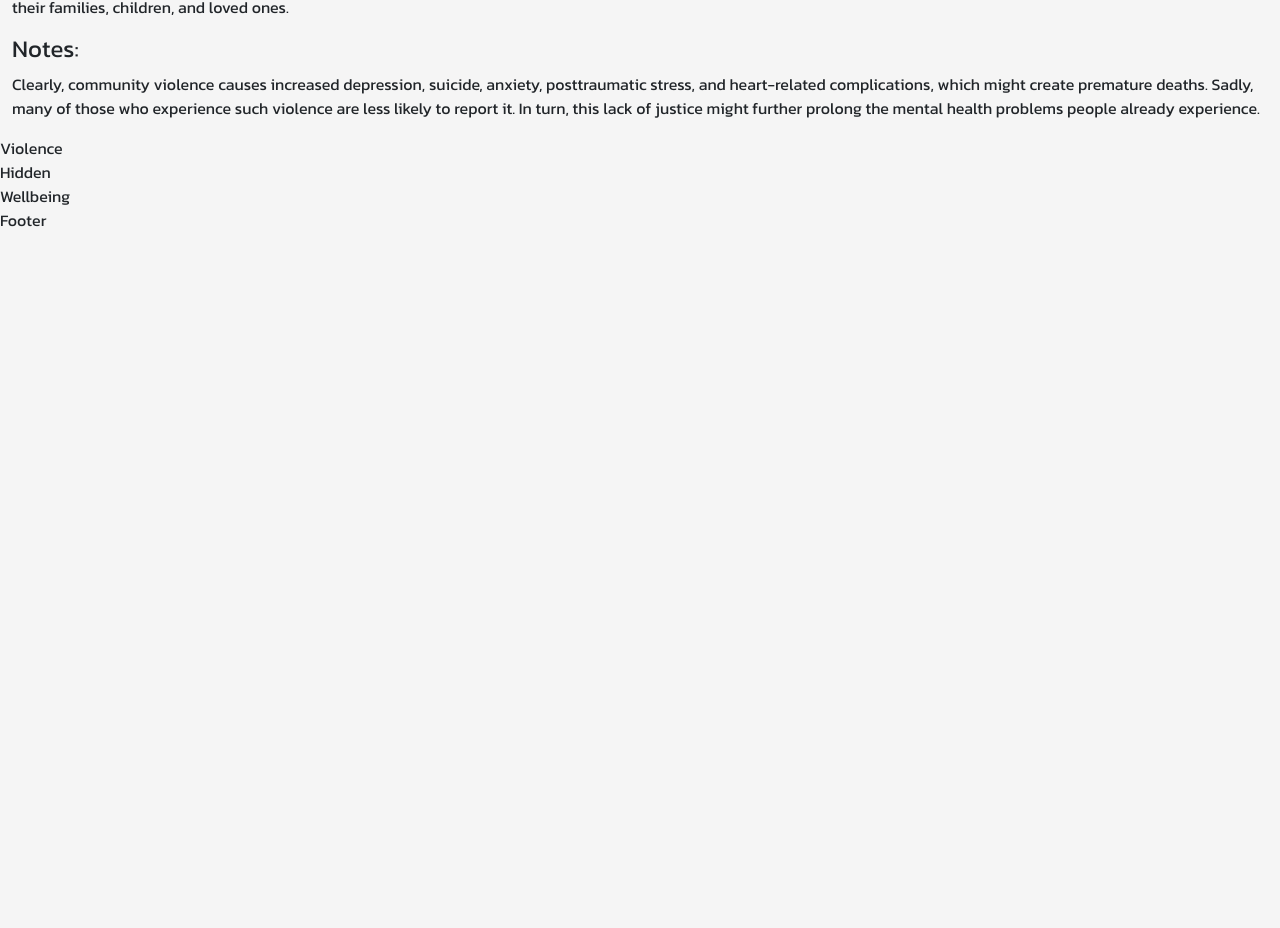
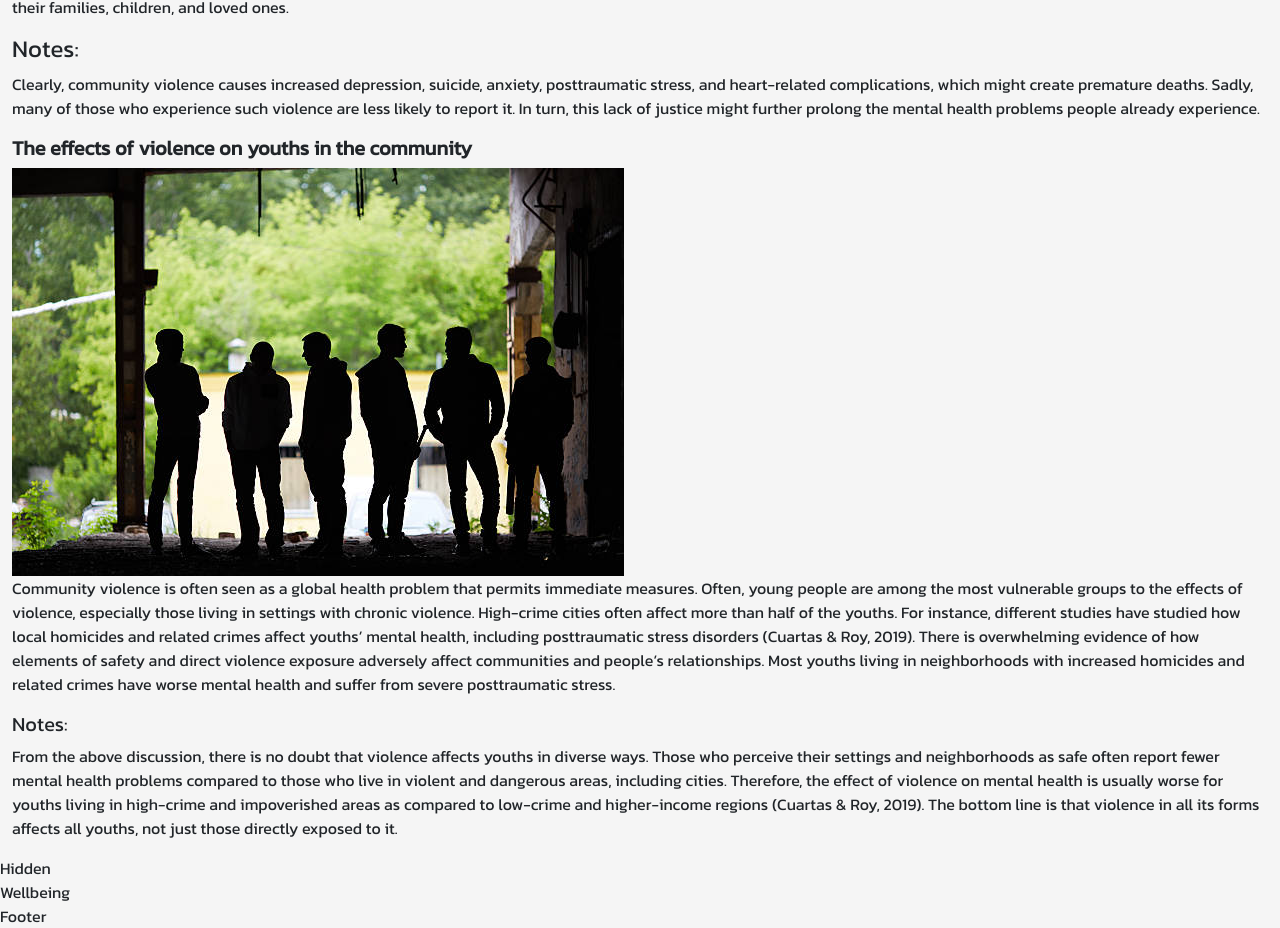
Before and after one commit to Roche001/campaign-website, a React (Create React App) app: page / in a window 1280 px wide. Shown: the part 1040-1968 px from the top of the page. Before the commit the page ends 1272 px from the top, so only its background shows below. Built offline with nearby package versions, Linux system fonts and the light colour scheme; a web font is replaced by a local one.

Commit message:
update changes

```diff
--- a/src/components/violence/Violence.css
+++ b/src/components/violence/Violence.css
@@ -0,0 +1,3 @@
+.violence-head h5 {
+  font-weight: 700;
+}
--- a/src/components/violence/Violence.jsx
+++ b/src/components/violence/Violence.jsx
@@ -1,7 +1,48 @@
 import React from "react";
 import "./Violence.css";
 const Violence = () => {
-  return <div>Violence</div>;
+  return (
+    <div id="Violence" className="container-fluid">
+      <div className="violence-head">
+        <h5>The effects of violence on youths in the community</h5>
+      </div>
+      <div className="violence-text">
+        <img
+          className="img-responsive"
+          src="./assets/youth.jpg"
+          alt="Violence "
+        />
+        <p>
+          Community violence is often seen as a global health problem that
+          permits immediate measures. Often, young people are among the most
+          vulnerable groups to the effects of violence, especially those living
+          in settings with chronic violence. High-crime cities often affect more
+          than half of the youths. For instance, different studies have studied
+          how local homicides and related crimes affect youths’ mental health,
+          including posttraumatic stress disorders (Cuartas & Roy, 2019). There
+          is overwhelming evidence of how elements of safety and direct violence
+          exposure adversely affect communities and people’s relationships. Most
+          youths living in neighborhoods with increased homicides and related
+          crimes have worse mental health and suffer from severe posttraumatic
+          stress.{" "}
+        </p>
+      </div>
+      <div className="notes-2">
+        <h5>Notes:</h5>
+        <p>
+          From the above discussion, there is no doubt that violence affects
+          youths in diverse ways. Those who perceive their settings and
+          neighborhoods as safe often report fewer mental health problems
+          compared to those who live in violent and dangerous areas, including
+          cities. Therefore, the effect of violence on mental health is usually
+          worse for youths living in high-crime and impoverished areas as
+          compared to low-crime and higher-income regions (Cuartas & Roy, 2019).
+          The bottom line is that violence in all its forms affects all youths,
+          not just those directly exposed to it.{" "}
+        </p>
+      </div>
+    </div>
+  );
 };
 
 export default Violence;
```
Also changed, not shown: public/assets/youth.jpg (added).
